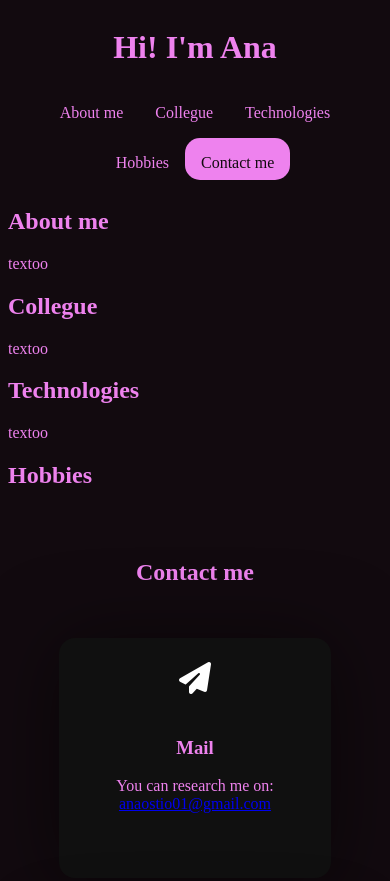
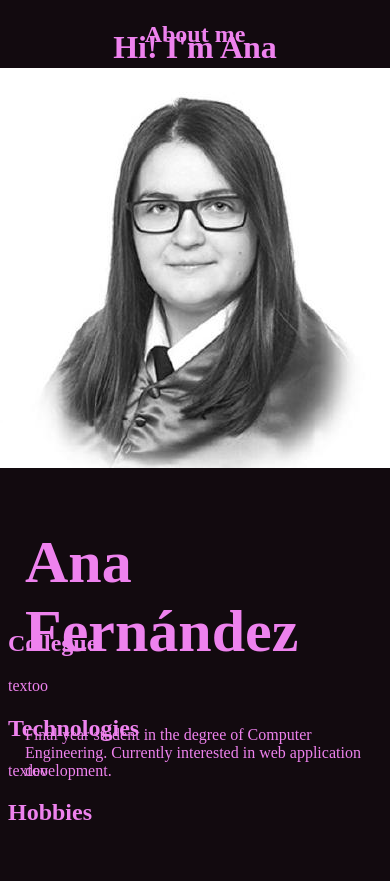
Before and after one commit to AnaOstio/portofolio-exercise, a plain HTML site: page index.html in a window 390 px wide. Shown: the top 881 px of the page. Drawn offline with Linux system fonts and the light colour scheme.

Commit message:
about me but with problems in mobile

```diff
--- a/index.html
+++ b/index.html
@@ -37,7 +37,14 @@
 
         <section id="about">
             <h2>About me</h2>
-            <p>textoo</p>
+            <section id="me">
+                <img src="img/me.jpeg" alt="My profile photo"/>
+                <section id="information-section">
+                    <h3>Ana Fernández</h3>
+                    <p>Final year student in the degree of Computer Engineering. Currently interested in web application development.</p>
+                </section>
+
+            </section>
         </section>
 
         <section id="collegue">
--- a/styles/layout.css
+++ b/styles/layout.css
@@ -12,3 +12,7 @@ nav a{
 nav a:hover{
     background-color: aliceblue;
 }
+
+section a {
+    color: white;
+}
--- a/styles/style.css
+++ b/styles/style.css
@@ -65,7 +65,7 @@ nav a:last-child {
    margin: 1rem 0;
 }
 
-#contact {
+#contact, #about{
    height: 50vh;
    display: flex;
    flex-direction: column;
@@ -74,6 +74,21 @@ nav a:last-child {
 
 }
 
+#me {
+   display: flex;
+   flex-direction: row;
+   justify-content: center;
+   align-items: center;
+}
+
+#me h3 {
+   font-size: 60px;
+}
+
+
+#information-section {
+   margin-left: 30px;
+}
 
 @media (max-width: 768px) {
 
@@ -82,4 +97,14 @@ nav a:last-child {
       flex-direction: row;
       height: 100vh;
    }
+
+   #about {
+      display: flex;
+      flex-direction: column;
+   }
+
+   #me {
+      display: flex;
+      flex-direction: column;
+   }
 }
```
Also changed, not shown: img/me.jpeg (added).
